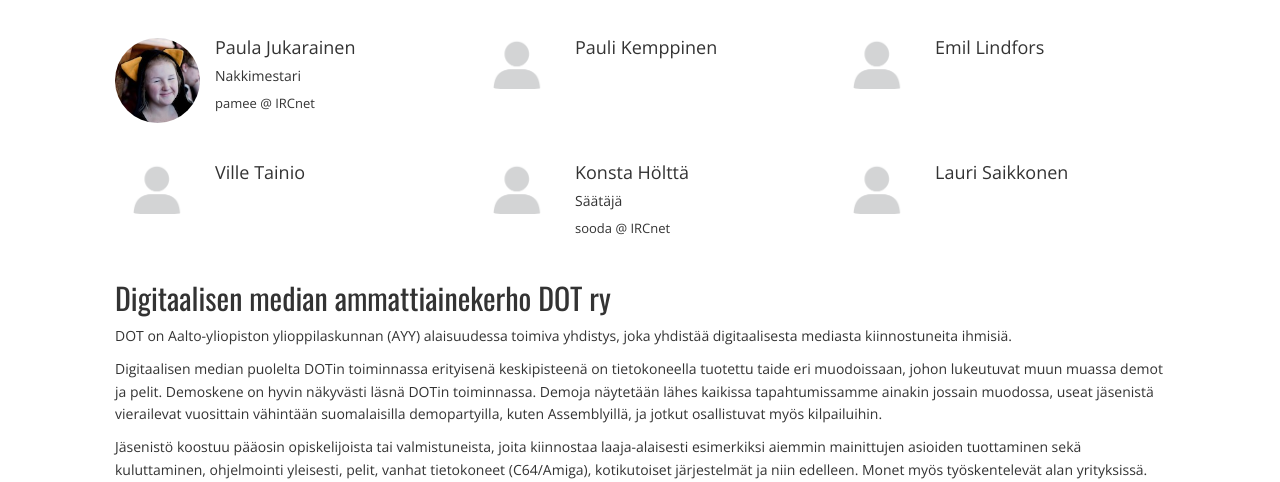
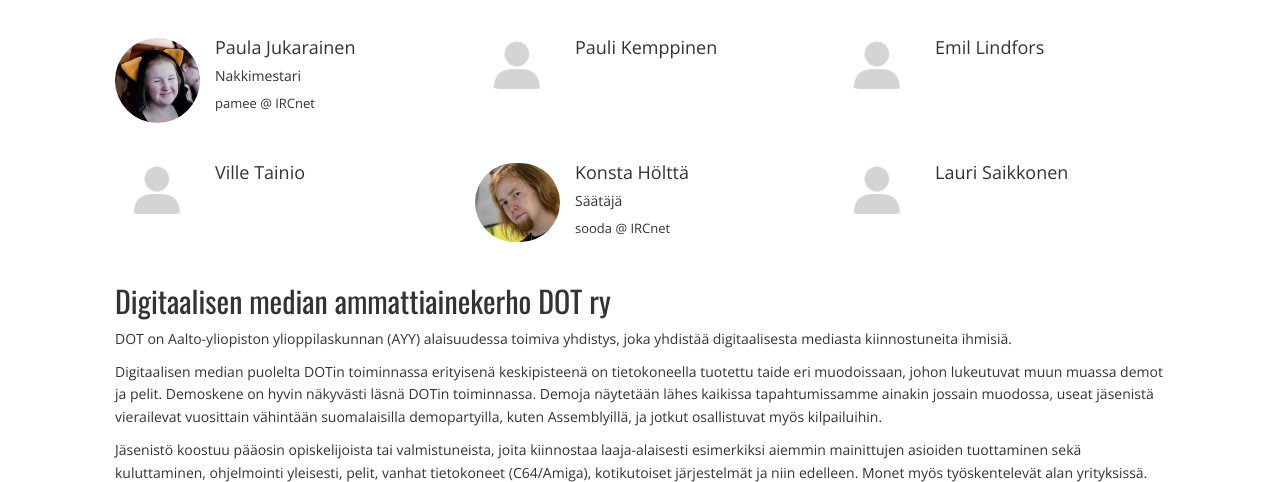
Before and after one commit to anttihirvonen/graffathon, a Flask app: page /team in a window 1280 px wide. Shown: the part 492-974 px from the top of the page. Run offline with Flask 2, Linux system fonts and the light colour scheme; parts of the project's set-up code (start-up, migrations or seed data) failed here and were passed over; some libraries are stand-ins or nearby versions.

Commit message:
sooda pic url in team page, doh

```diff
--- a/app/templates/team.html
+++ b/app/templates/team.html
@@ -93,7 +93,7 @@
         <div class="col-md-4 organizer">
           <div class="media">
             <a class="pull-left" href="#">
-              <img class="media-object" src="{{ url_for('static', filename='img/team/anonymous.png') }}" alt="...">
+              <img class="media-object" src="{{ url_for('static', filename='img/team/sooda.jpg') }}" alt="...">
             </a>
             <div class="media-body">
               <h4 class="media-heading">Konsta Hölttä</h4>
```
